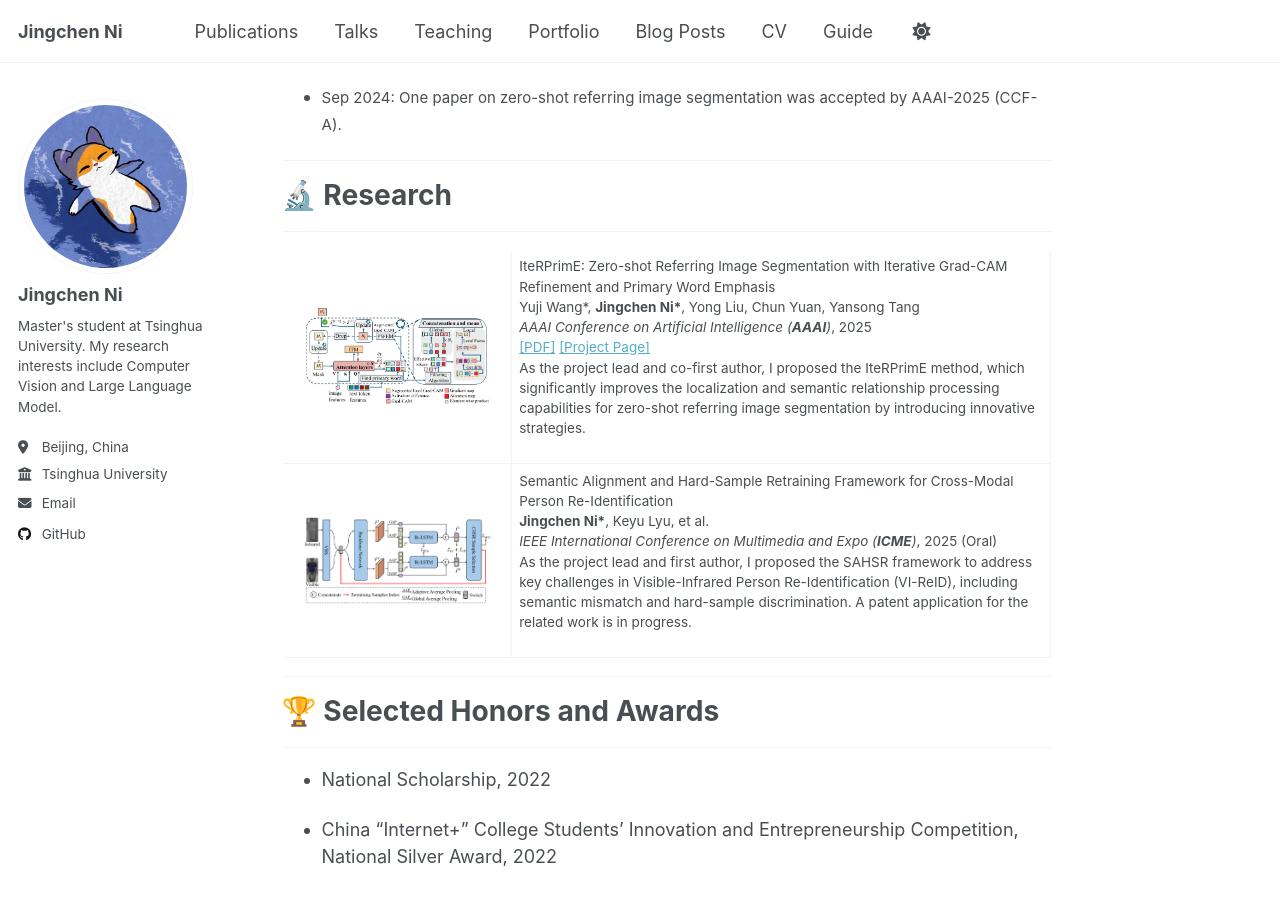
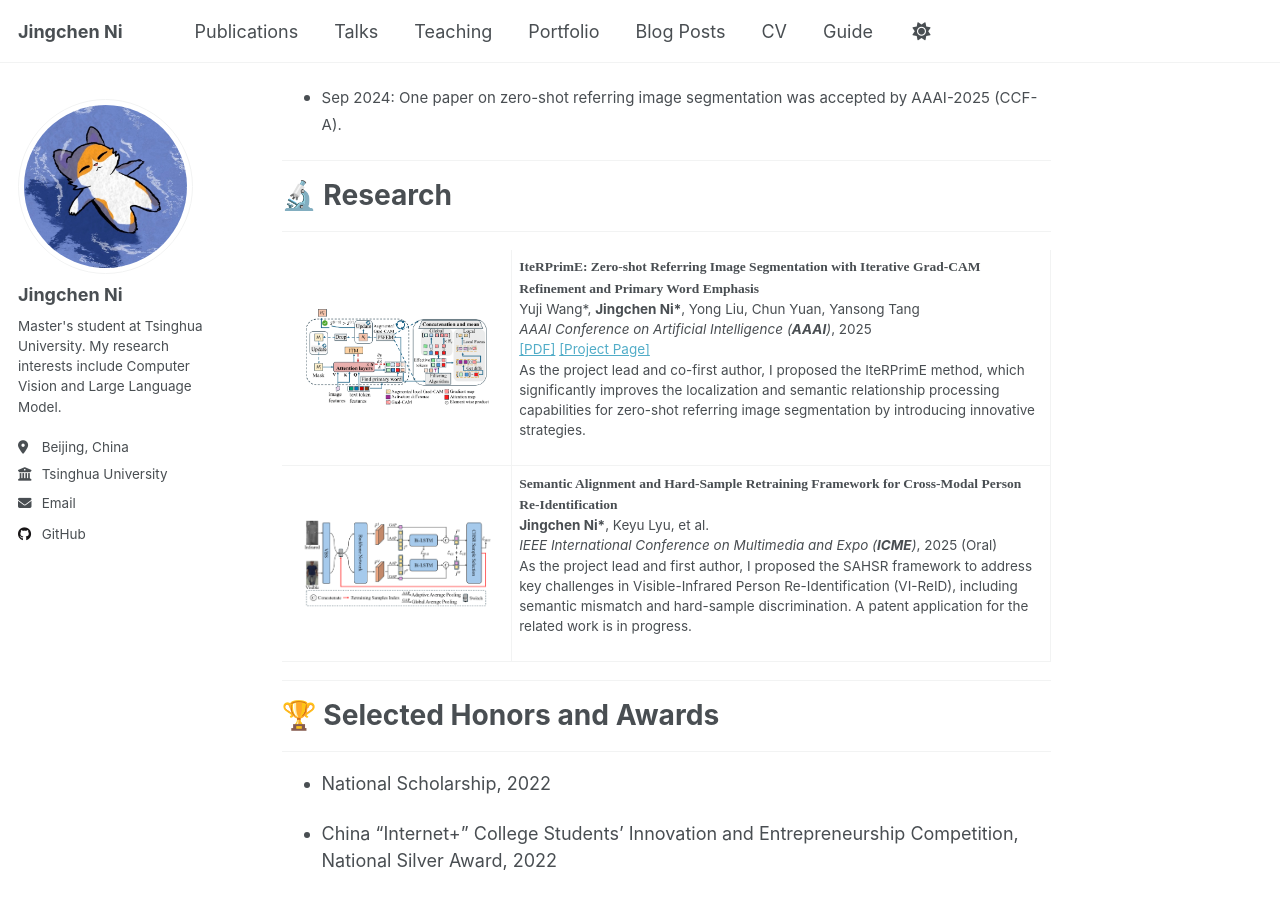
Before and after one commit to TonybotNi/tonybotni.github.io, a Jekyll site: the page built from _pages/about.md, in a window 1280 px wide and 900 px high, scrolled down 512 px. Built offline with Jekyll 4.4.1, drawn with Linux system fonts in a browser that asks for light colours; a script that is not in the unit is left out.

Commit message:
Add a style2 paper title

```diff
--- a/_pages/about.md
+++ b/_pages/about.md
@@ -73,7 +73,8 @@ Research Project @ <b>Huawei Noah's Ark Lab</b>
 <img style="width:100%;max-width:100%" src="../images/iterprime.png" alt="IteRPrimE Project Image">
 </td>
 <td width="75%" valign="center">
-<papertitle>IteRPrimE: Zero-shot Referring Image Segmentation with Iterative Grad-CAM Refinement and Primary Word Emphasis</papertitle>
+<!-- <papertitle>IteRPrimE: Zero-shot Referring Image Segmentation with Iterative Grad-CAM Refinement and Primary Word Emphasis</papertitle> -->
+<papertitle style="font-family: 'Times New Roman', Times, serif; font-weight: bold;">IteRPrimE: Zero-shot Referring Image Segmentation with Iterative Grad-CAM Refinement and Primary Word Emphasis</papertitle>
 <br>
 Yuji Wang*, <b>Jingchen Ni*</b>, Yong Liu, Chun Yuan, Yansong Tang
 <br>
@@ -93,7 +94,7 @@ Yuji Wang*, <b>Jingchen Ni*</b>, Yong Liu, Chun Yuan, Yansong Tang
 <img style="width:100%;max-width:100%" src="../images/SAHSR.png" alt="SAHSR Project Image">
 </td>
 <td width="75%" valign="center">
-<papertitle>Semantic Alignment and Hard-Sample Retraining Framework for Cross-Modal Person Re-Identification</papertitle>
+<papertitle style="font-family: 'Times New Roman', Times, serif; font-weight: bold;">Semantic Alignment and Hard-Sample Retraining Framework for Cross-Modal Person Re-Identification</papertitle>
 <br>
 <b>Jingchen Ni*</b>, Keyu Lyu, et al.
 <br>
```
